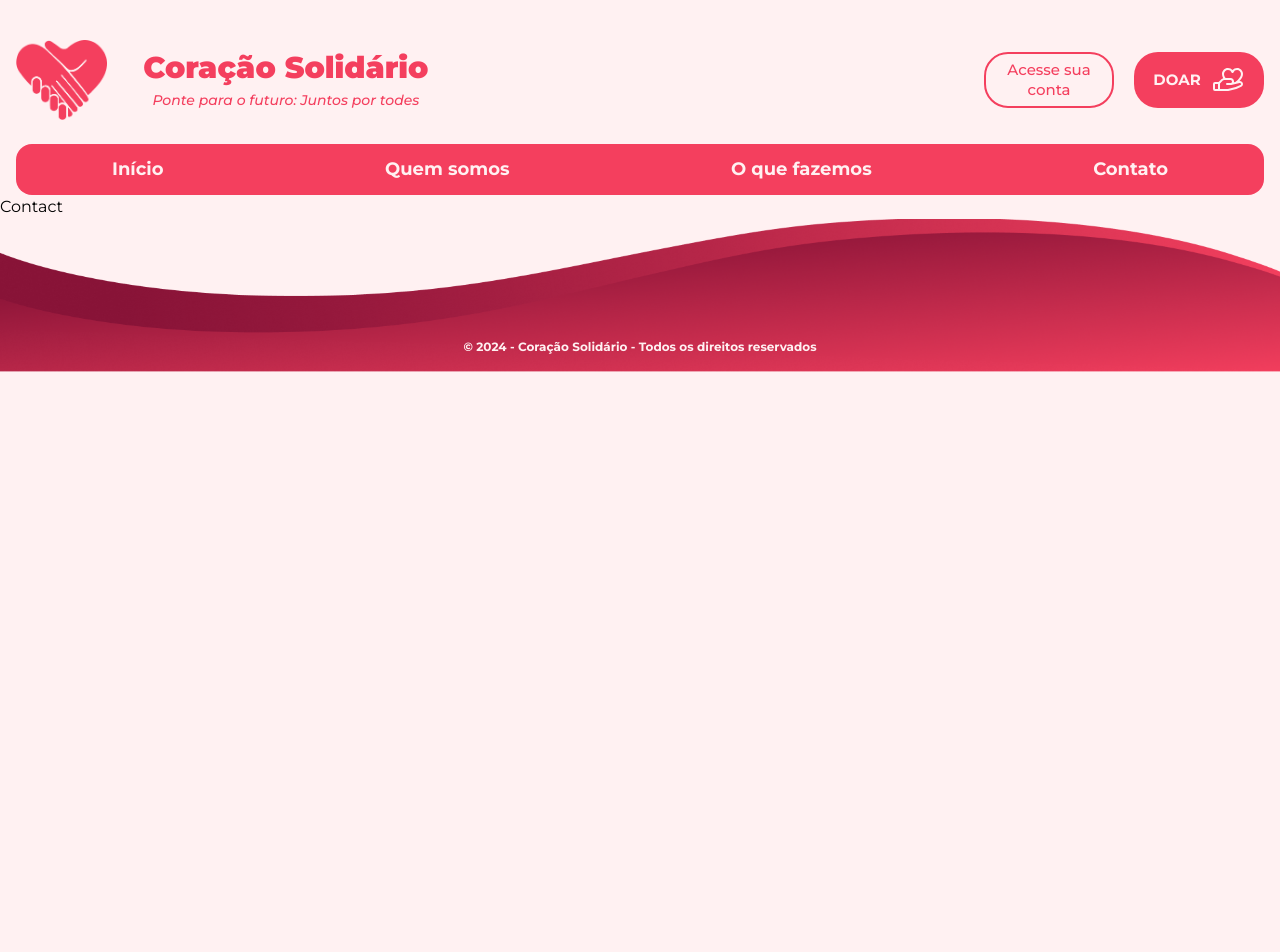
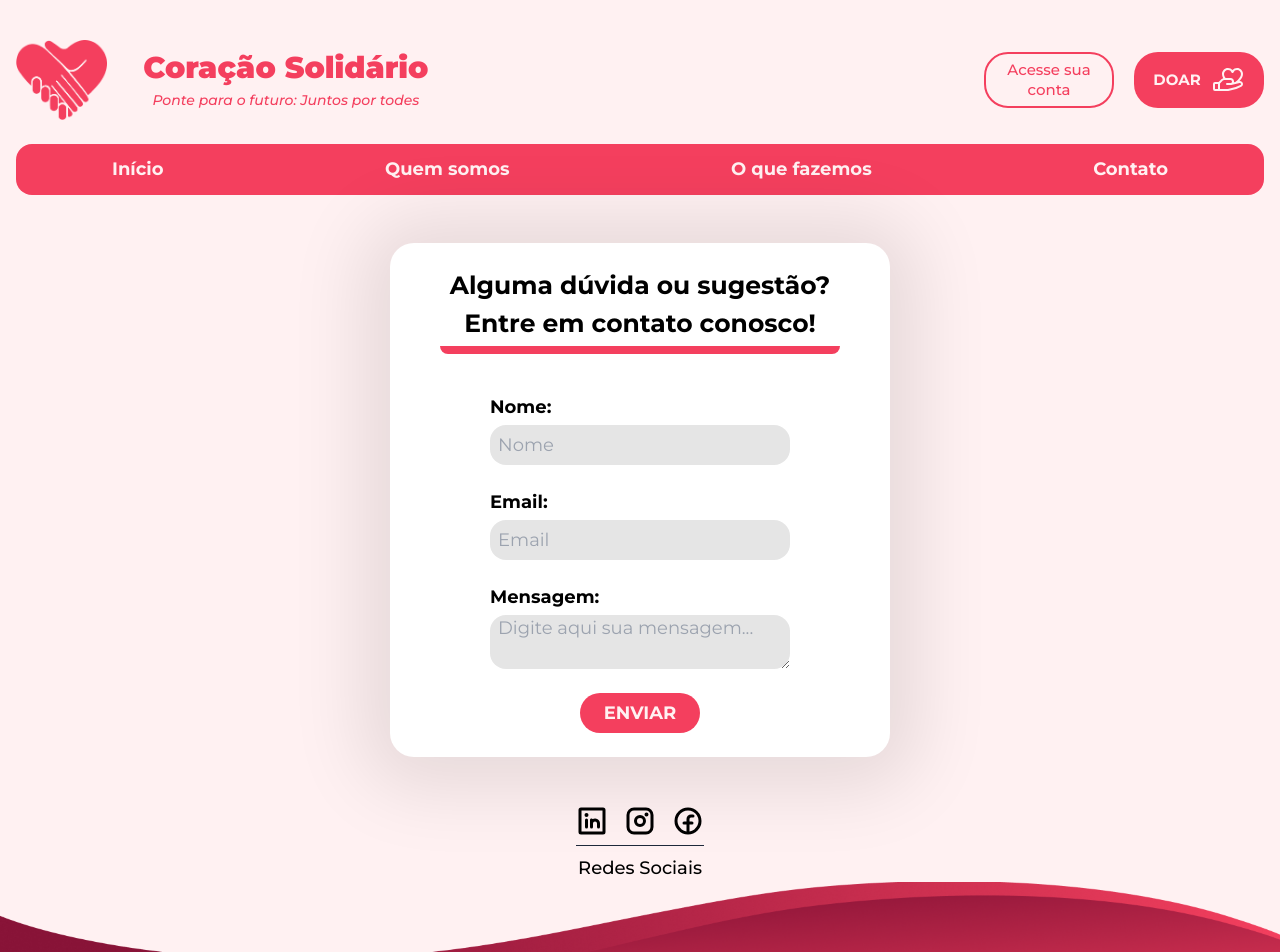
Before and after one commit to wellrenato12/CoracaoSolidarioFront, a React (Vite) app: page /contact in a window 1280 px wide. Shown: the top 952 px of the page. Before the commit the page ends 800 px from the top, so only its background shows below. Built offline with nearby package versions, Linux system fonts and the light colour scheme.

Commit message:
Estilizando página de contato

```diff
--- a/src/pages/Contact/Contact.tsx
+++ b/src/pages/Contact/Contact.tsx
@@ -1,5 +1,92 @@
+import { ChangeEvent, FormEvent, useState } from 'react';
+import { FacebookLogo, InstagramLogo, LinkedinLogo } from '@phosphor-icons/react';
+
 export function Contact() {
+  const [formData, setFormData] = useState({
+    name: '',
+    email: '',
+    message: '',
+  });
+
+  const handleChange = (e: ChangeEvent<HTMLInputElement | HTMLTextAreaElement>) => {
+    setFormData({
+      ...formData,
+      [e.target.name]: e.target.value,
+    });
+  };
+
+  const handleSubmit = (e: FormEvent<HTMLFormElement>) => {
+    e.preventDefault();
+    // Aqui você pode adicionar a lógica para enviar os dados do formulário
+    console.log('Formulário enviado:', formData);
+    // Limpar o formulário após o envio
+    setFormData({ name: '', email: '', message: '' });
+  };
+
   return (
-    <h1>Contact</h1>
-  )
+    <div className='flex items-center flex-col'>
+      <div className="flex flex-col items-center  w-[600px]  md:w-[500px]   bg-white py-6 my-12 mx-auto rounded-3xl shadow-custom">
+        <h1 className="text-[16px] text-center md:text-[25px] font-bold border-b-8 pb-1 border-b-[#F43F5E] rounded-lg w-[400px]">Alguma dúvida ou sugestão? Entre em contato conosco!</h1>
+
+        <form className='mt-[40px] space-y-6 flex flex-col items-center' onSubmit={handleSubmit}>
+          <div className="flex flex-col gap-1">
+            <label htmlFor="name" className="text-[16px] md:text-[18px] font-bold">Nome:</label>
+            <input className="bg-[#e5e5e5] w-[300px] h-10 text-[16px] md:text-[18px] px-2 rounded-2xl"
+              type="text"
+              id="name"
+              name="name"
+              placeholder='Nome'
+              value={formData.name}
+              onChange={handleChange}
+              // className="w-full p-3 border border-gray-300 rounded-md shadow-sm focus:outline-none focus:ring-2 focus:ring-red-500"
+              required
+            />
+          </div>
+
+          <div className="flex flex-col gap-1">
+            <label htmlFor="email" className="text-[16px] md:text-[18px] font-bold">Email:</label>
+            <input className="bg-[#e5e5e5] w-[300px] h-10 text-[16px] md:text-[18px] px-2 rounded-2xl"
+              type="email"
+              id="email"
+              name="email"
+              placeholder='Email'
+              value={formData.email}
+              onChange={handleChange}
+              // className="w-full p-3 border border-gray-300 rounded-md shadow-sm focus:outline-none focus:ring-2 focus:ring-red-500"
+              required
+            />
+          </div>
+          <div className="flex flex-col gap-1">
+            <label htmlFor="message" className="text-[16px] md:text-[18px] font-bold">Mensagem:</label>
+            <textarea className="bg-[#e5e5e5] w-[300px] text-[16px] md:text-[18px] px-2 rounded-2xl"
+              id="message"
+              name="message"
+              placeholder='Digite aqui sua mensagem...'
+              value={formData.message}
+              onChange={handleChange}
+              // className="w-full p-3 border border-gray-300 rounded-md shadow-sm focus:outline-none focus:ring-2 focus:ring-red-500"
+              required
+            ></textarea>
+          </div>
+
+          <button className="flex justify-center items-center w-[120px] h-10 bg-rose-500 text-[16px] md:text-[18px] font-bold rounded-3xl text-rose-50 hover:bg-red-700 hover:scale-110 transition-all" type="submit">
+            <span>ENVIAR</span>
+          </button>
+
+        </form>
+      </div>
+
+      <div className='flex items-center flex-col gap-2'>
+        <div className='flex gap-4'>
+          <LinkedinLogo className='hover:text-rose-500  transition-all cursor-pointer' size={32} weight='bold' />
+          <InstagramLogo className='hover:text-rose-500 transition-all cursor-pointer' size={32} weight='bold' />
+          <FacebookLogo className='hover:text-rose-500 transition-all cursor-pointer' size={32} weight='bold' />
+        </div>
+
+        <hr className="border-slate-800 w-full" />
+
+        <p className='text-lg font-medium'>Redes Sociais</p>
+      </div>
+    </div>
+  );
 }
```
